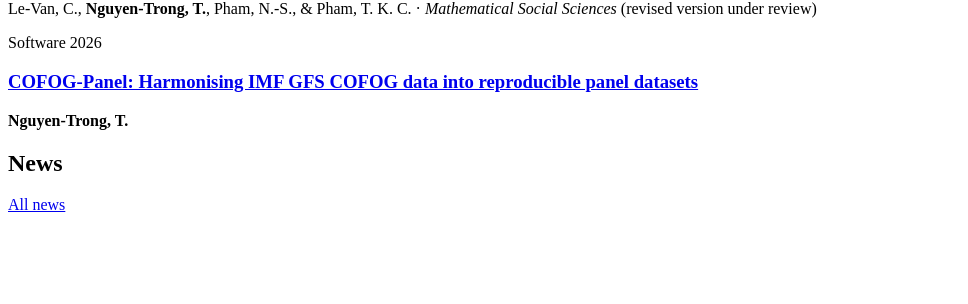
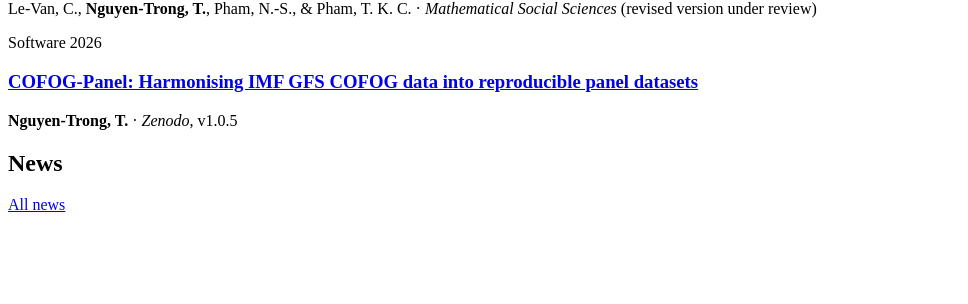
Before and after one commit to trongtin142/trongtin142.github.io, a Jekyll site: the page built from _pages/about.md, in a window 1280 px wide and 900 px high, scrolled down 37884 px. Shown: the part 148-452 px from the top of the window, without its empty margins (0-968 px from the left). Built offline with Jekyll 4.4.1, drawn with Linux system fonts in a browser that asks for light colours.

Commit message:
Home audit (2/5): footer, publication line, home title
Hide the public per-page visit count on the home page (kept elsewhere and on Stats), show Zenodo and version for software on the home Selected work list, add a tagline to the home page title, US spelling in JSON-LD.

Co-Authored-By: Claude Opus 5.5 <noreply@anthropic.com>
Claude-Session: https://claude.ai/code/session_01F1yxYtXjkuq31JouQzH82w

```diff
--- a/_includes/rd-footer.html
+++ b/_includes/rd-footer.html
@@ -57,7 +57,9 @@
     <p class="site-footer__meta">
       © {{ site.time | date: "%Y" }} {{ t.name }} · {{ t.last_updated }} <time datetime="{{ site.time | date: '%Y-%m-%d' }}">{{ site.time | date: "%Y-%m-%d" }}</time>
       · <a href="{{ base_path }}/news/feed.xml">{% include rd-icon.html name="rss" %}RSS</a>
+      {%- unless page.layout == "rd-home" %}
       <span data-visits hidden>· <a href="{{ base_path }}{% if page_lang == "vi" %}/vi{% endif %}/stats/"><span data-visits-n></span> {{ t.vs_page_visits }}</a></span>
+      {%- endunless %}
     </p>
   </div>
 </footer>
--- a/_includes/rd-pub.html
+++ b/_includes/rd-pub.html
@@ -29,6 +29,7 @@
   <p class="pub__by">{{ authors_html }}
     {%- if p.venue %} · <em>{{ p.venue }}</em>{% if note %} ({{ note }}){% endif %}{% endif -%}
     {%- if p.booktitle %} · <em>{{ p.booktitle }}</em>{% endif -%}
+    {%- if include.compact and p.venue == nil and p.booktitle == nil and p.publisher %} · <em>{{ p.publisher }}</em>{% if p.bib_version %}, v{{ p.bib_version }}{% endif %}{% endif -%}
     {%- unless include.compact -%}
       {%- if p.extra %} · {{ p.extra }}{% endif -%}
       {%- if p.publisher %} · {{ p.publisher }}{% endif -%}
--- a/_includes/rd-seo.html
+++ b/_includes/rd-seo.html
@@ -4,7 +4,7 @@
 {%- endcomment -%}
 {%- assign seo_name = t.name | default: site.title -%}
 {%- if page.url == "/" or page.url == "/vi/" -%}
-  {%- assign seo_title = seo_name -%}
+  {%- assign seo_title = seo_name -%}{%- if t.seo_tagline -%}{%- assign seo_title = seo_name | append: " · " | append: t.seo_tagline -%}{%- endif -%}
 {%- else -%}
   {%- assign seo_title = page.title | append: " · " | append: seo_name -%}
 {%- endif -%}
```
Also changed, not shown: other parts of _includes/rd-seo.html (+1 -1 lines).
